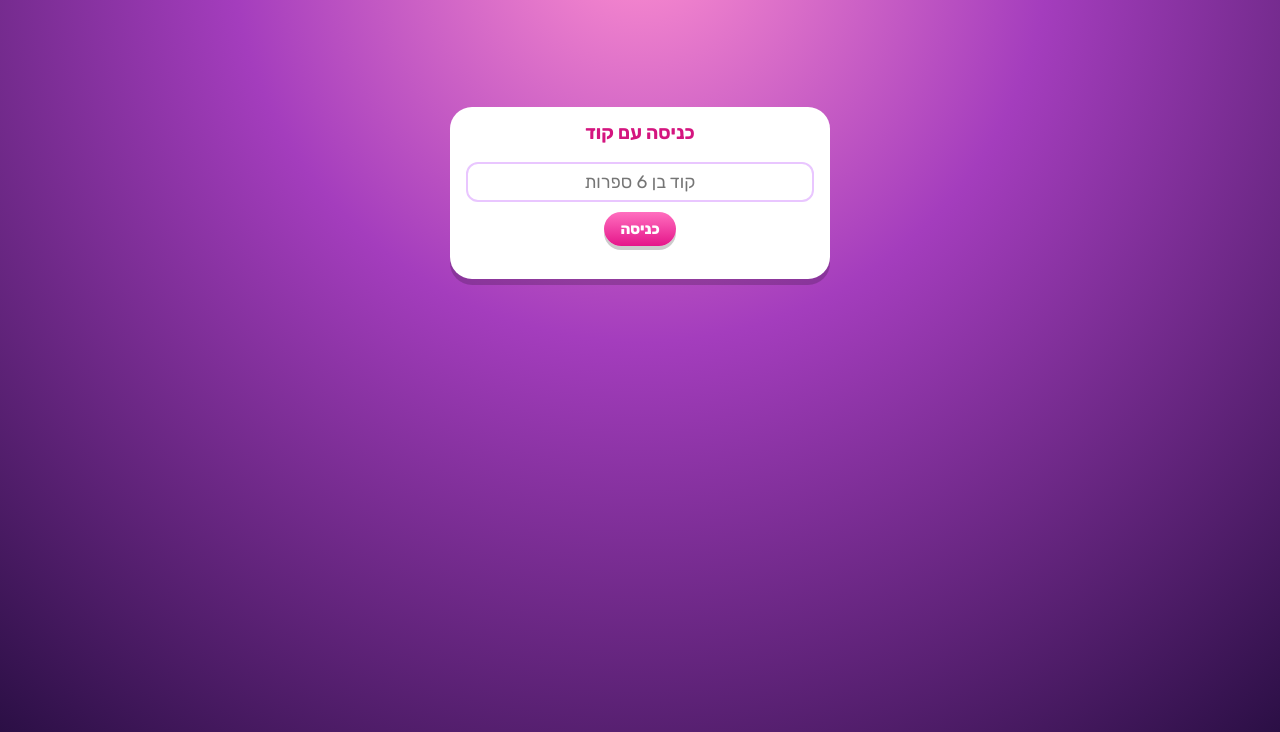
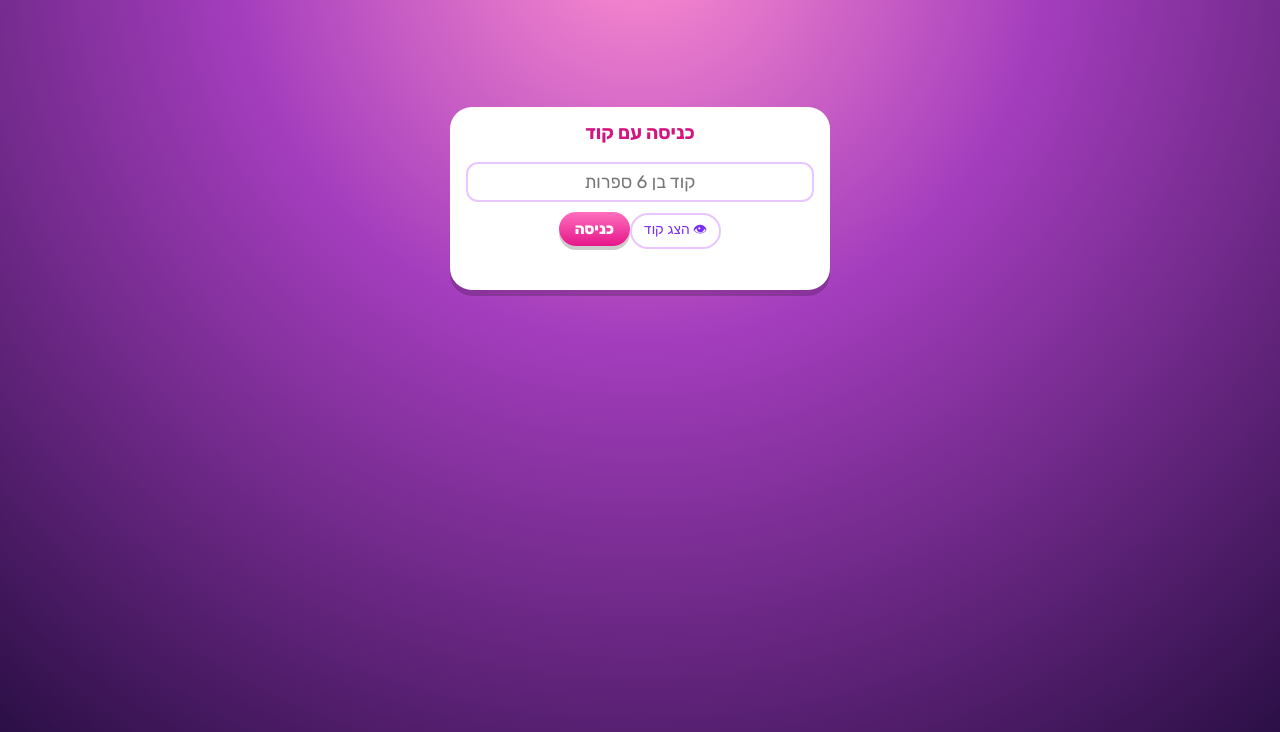
Before and after one commit to bensharafi7-sys/efratushka-game, a plain HTML site: page stats.html in a window 1280 px wide. Shown: the part 68-800 px from the top of the page. Drawn offline with Linux system fonts and the light colour scheme.

Commit message:
Stats: show-code toggle

```diff
--- a/stats.html
+++ b/stats.html
@@ -16,13 +16,13 @@ input,select,textarea{font:inherit;padding:7px 10px;border:2px solid #e9c6ff;bor
 table{width:100%;border-collapse:collapse;font-size:13.5px}th,td{padding:5px 6px;border-bottom:1px solid #f1def7;text-align:right;vertical-align:top}th{color:#7b2ff2;position:sticky;top:0;background:#fff}
 .scroll{max-height:380px;overflow:auto}.bar{display:flex;align-items:center;gap:6px;margin:3px 0;font-size:13px}.bar i{display:block;height:14px;border-radius:8px;background:linear-gradient(90deg,#ff4fa8,#ffcf3f)}.bar .l{width:38%;overflow:hidden;text-overflow:ellipsis;white-space:nowrap}
 svg text{font-family:Rubik,sans-serif;font-size:10px;fill:#6b4a80}.hm td{padding:0;text-align:center;font-size:10px;width:3.6%;height:20px;border:1px solid #fff}
-#login{max-width:380px;margin:12vh auto;text-align:center}#login input{width:100%;margin:10px 0;font-size:18px;text-align:center}.err{color:#c00;min-height:1.2em}
+#login{max-width:380px;margin:12vh auto;text-align:center}#login input{width:100%;margin:10px 0;font-size:18px;text-align:center}.eye{font:inherit;font-size:14px;border:2px solid #e9c6ff;background:#fff;color:#7b2ff2;border-radius:999px;padding:4px 12px;cursor:pointer;margin-bottom:8px}.err{color:#c00;min-height:1.2em}
 .filters{display:flex;flex-wrap:wrap;gap:8px;align-items:center}.live{display:inline-block;width:10px;height:10px;border-radius:50%;background:#1ea94a;box-shadow:0 0 0 0 #1ea94a;animation:pl 1.6s infinite}@keyframes pl{70%{box-shadow:0 0 0 10px rgba(30,169,74,0)}}
 .muted{opacity:.65;font-size:12px}.ok{color:#1ea94a}.bad{color:#d4157f}
 </style></head><body>
 <header><h1>📊 אפרתושקה – לוח סטטיסטיקה</h1><div class="muted" style="color:#fff">פרטי · לבן ולאפרת בלבד</div></header>
 <main>
-<div id="login" class="card"><h2>כניסה עם קוד</h2><input id="code" type="tel" inputmode="numeric" autocomplete="one-time-code" name="efs-otp" placeholder="קוד בן 6 ספרות" dir="ltr"><button class="btn" id="go">כניסה</button><div class="err" id="lerr"></div></div>
+<div id="login" class="card"><h2>כניסה עם קוד</h2><input id="code" type="password" inputmode="numeric" pattern="[0-9]*" autocomplete="one-time-code" name="efs-otp" placeholder="קוד בן 6 ספרות" dir="ltr"><button type="button" class="eye" aria-label="הצג קוד" onclick="const i=document.getElementById('code');const s=i.type==='password';i.type=s?'text':'password';this.textContent=s?'🙈 הסתר':'👁 הצג קוד';this.setAttribute('aria-label',s?'הסתר קוד':'הצג קוד')">👁 הצג קוד</button><button class="btn" id="go">כניסה</button><div class="err" id="lerr"></div></div>
 <div id="app" hidden>
  <div class="card filters">
   <label>מ־ <input type="date" id="from"></label><label>עד <input type="date" id="to"></label>
```
